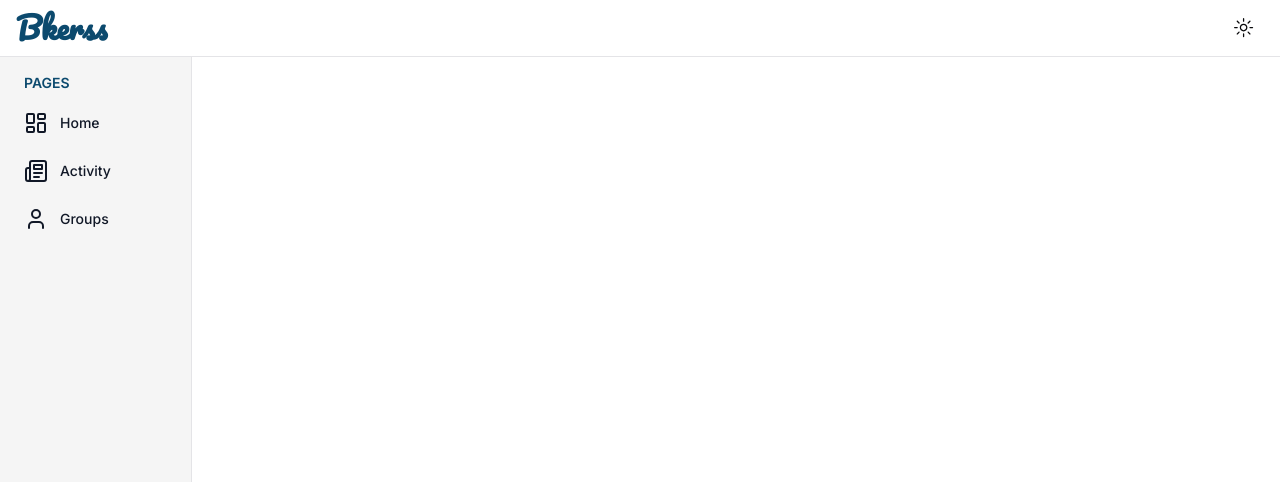
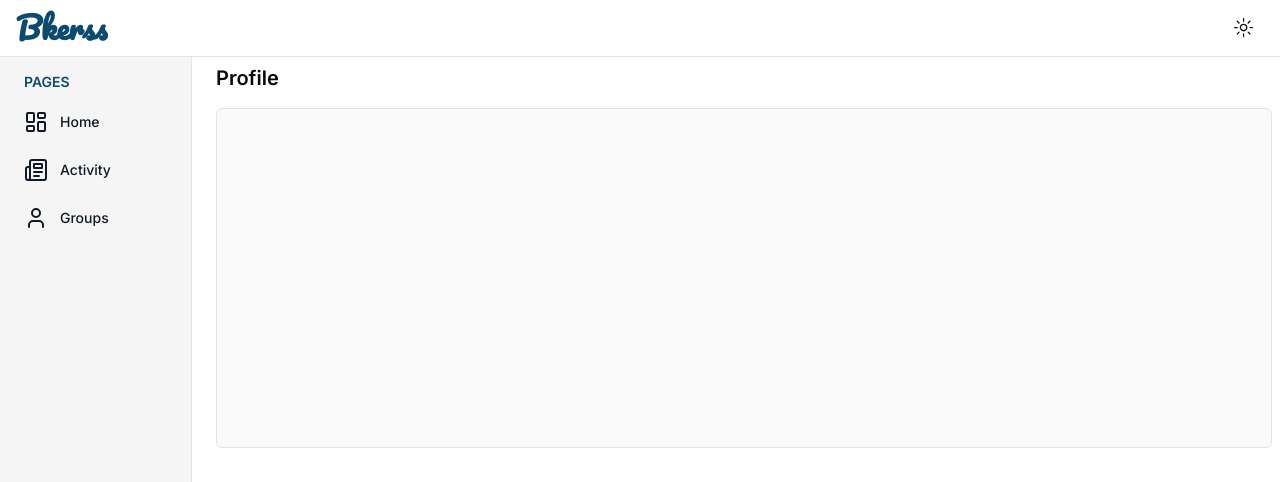
Before and after one commit to victoroab/bkerss, a Next.js app: page /profile in a window 1280 px wide. Shown: the top 482 px of the page. Built offline with nearby package versions, Linux system fonts and the light colour scheme; no server answers.

Commit message:
ui: app layout adjustment

```diff
--- a/src/app/(app)/layout.tsx
+++ b/src/app/(app)/layout.tsx
@@ -4,7 +4,7 @@ export default function AppLayout({ children }: { children: React.ReactNode }) {
   return (
     <main className="w-full min-h-screen">
       <AppHeader />
-      <main className="flex w-full flex-1 flex-col">
+      <main className="flex w-full flex-1 flex-col pt-14">
         <div className="w-full pt-6 pb-12 bg-neutral-50 dark:bg-neutral-950">
           <div className="container max-sm:px-4 mx-auto">{children}</div>
         </div>
--- a/src/app/(profile)/layout.tsx
+++ b/src/app/(profile)/layout.tsx
@@ -10,6 +10,7 @@ export default function ProfileLayout({
   return (
     <main className="w-full min-h-screen">
       <AppHeader />
+      <div className="w-full pt-14">
         <aside className="min-h-screen fixed flex-items-center w-48 p-4 border-r bg-neutral-100">
           <nav className="h-full flex flex-col items-start">
             <div className="w-full flex flex-col justify-start gap-3">
@@ -38,7 +39,8 @@ export default function ProfileLayout({
           </nav>
         </aside>
 
-      <div>{children}</div>
+        <div className="ml-52 p-2">{children}</div>
+      </div>
     </main>
   )
 }
--- a/src/app/(profile)/profile/page.tsx
+++ b/src/app/(profile)/profile/page.tsx
@@ -1,3 +1,10 @@
 export default function ProfilePage() {
-  return <div>Profile Page</div>
+  return (
+    <div className="w-full min-h-80 h-96 flex flex-col flex-1">
+      <h1 className="text-xl font-semibold">Profile</h1>
+      <div className="mt-4 py-3 border rounded-md bg-neutral-50 h-full">
+        <div className="w-full flex flex-1 items-center border-green-200 h-full"></div>
+      </div>
+    </div>
+  )
 }
--- a/src/components/headers.tsx
+++ b/src/components/headers.tsx
@@ -18,8 +18,6 @@ import Link from 'next/link'
 import { ModeToggle } from './mode-toggle'
 import { usePathname } from 'next/navigation'
 import { Loader } from '@/components/loader'
-import { Span } from 'next/dist/trace'
-import { BreadcrumbSeparator } from './ui/breadcrumb'
 
 const pacifico = Pacifico({
   weight: '400',
@@ -111,7 +109,7 @@ export function AppHeader() {
   const pathname = usePathname()
   const paths = ['/app', '/activity', '/groups']
   return (
-    <header className="w-full inset-x-0 transition-all duration-150 sticky z-20 flex items-center backdrop-blur-md border-b">
+    <header className="w-full inset-x-0 transition-all duration-150 fixed z-20 flex items-center backdrop-blur-md border-b">
       <nav className="w-full flex items-center py-2 px-4">
         <Link href={'/app'}>
           <span
```
Lines whose indentation alone changed are shown as unchanged.
